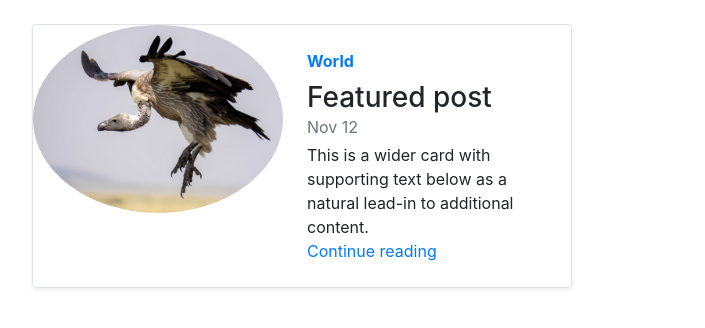
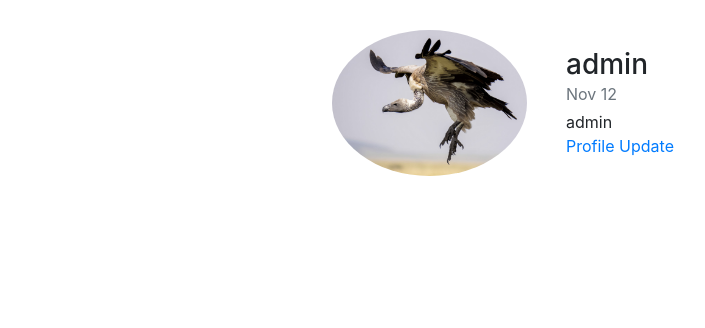
Before and after one commit to integerJI/int_test, a Django app: page /intworlduser/mypage/ in a window 1280 px wide. Shown: the part 87-415 px from the top of the page, without its empty margins (53-758 px from the left). Run offline with Django 3.2, Linux system fonts and the light colour scheme; a user stored in the database is signed in; data comes from the database, SQL or seed files in the repository; some libraries are stand-ins or nearby versions.

Commit message:
마이페이지 수정중

```diff
--- a/intworlduser/templates/mypage.html
+++ b/intworlduser/templates/mypage.html
@@ -2,21 +2,30 @@
 {% load staticfiles %}
 {% block content %}
 
+<div class="row mb-2 justify-content-center">
+  <div class="col-md-6">
 
-<div class="row mb-2">
-  <div class="col-md-6">
-    <div class="row no-gutters border rounded overflow-hidden flex-md-row mb-4 shadow-sm h-md-250 position-relative">
+    <div class="row no-gutters rounded overflow-hidden flex-md-row mb-4 h-md-250 position-relative">
 
-      <div class="col-auto d-none d-lg-block">
-        <img class="img-fluid rounded-circle" width="250" height="250" src="{% if profile_pic %} {{profile_pic}} {% else %} /static/default.jpg {% endif %}" preserveAspectRatio="xMidYMid slice" focusable="false" role="img" aria-label="Placeholder: Thumbnail">
+      <div class="col-md-5 d-flex align-items-center d-flex justify-content-center">
+        <div class="col-auto d-none d-lg-block">
+          <img class="img-fluid rounded-circle" width="250" height="250" src="{% if profile_pic %} {{profile_pic}} {% else %} /static/default.jpg {% endif %}" preserveAspectRatio="xMidYMid slice" focusable="false" role="img" aria-label="Placeholder: Thumbnail">
+        </div>
       </div>
 
       <div class="col p-4 d-flex flex-column position-static">
-        <strong class="d-inline-block mb-2 text-primary">World</strong>
-        <h3 class="mb-0">Featured post</h3>
+        <h3 class="mb-0">{{ id }}</h3>
         <div class="mb-1 text-muted">Nov 12</div>
-        <p class="card-text mb-auto">This is a wider card with supporting text below as a natural lead-in to additional content.</p>
-        <a href="#" class="stretched-link">Continue reading</a>
+
+        {% if intro %}
+        <p class="card-text mb-auto">{{ intro | linebreaksbr}}</p>
+        {% else %}
+        {% endif %}
+
+
+        <a href="{% url 'profile_update' %}" class="stretched-link">Profile Update</a>
+
+
       </div>
 
     </div>
```
